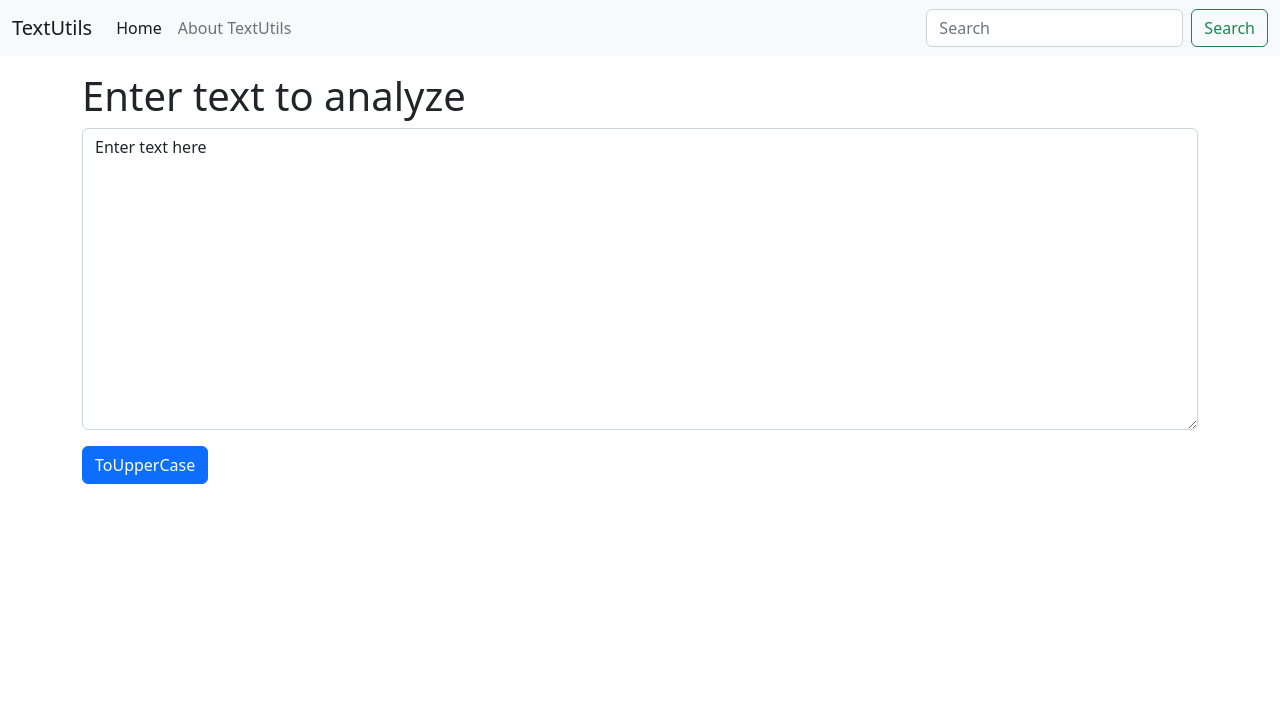
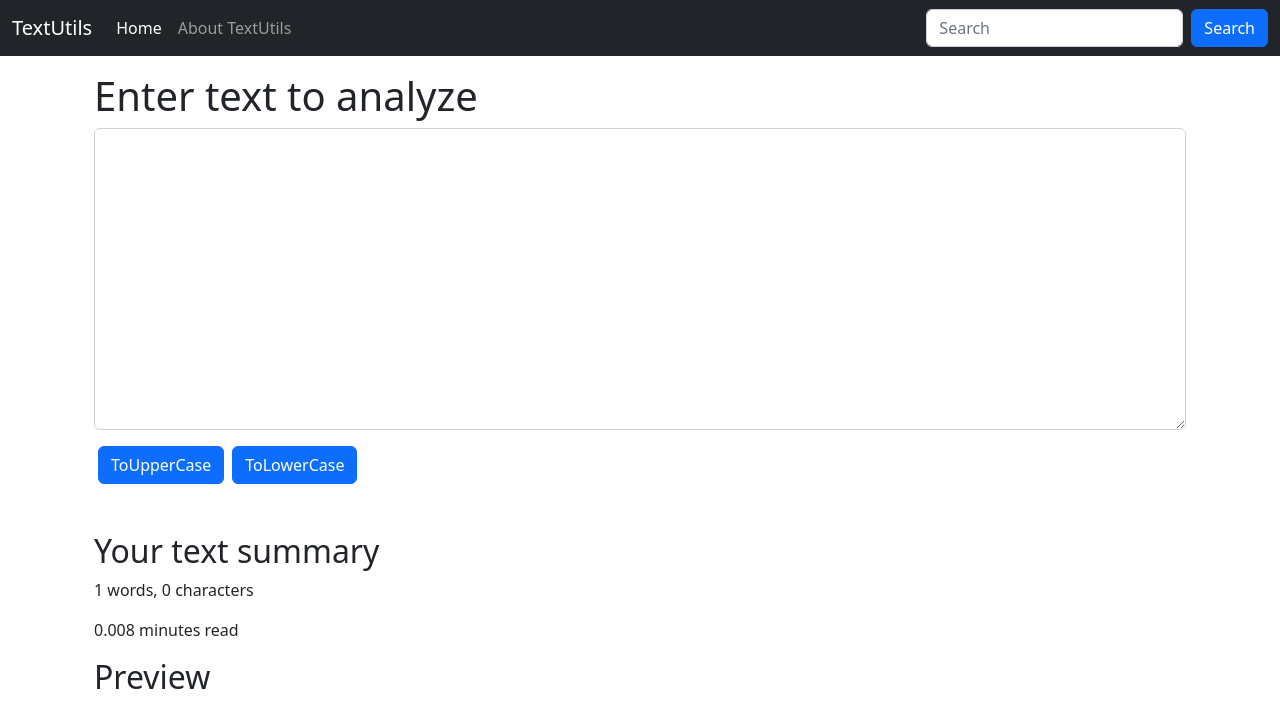
Before and after one commit to Avinash2103/React-TextUtils, a React (Create React App) app: page / in a window 1280 px wide. Shown: the top 728 px of the page. Built offline with nearby package versions, Linux system fonts and the light colour scheme.

Commit message:
Adding more Logic to TextUtils | #8

```diff
--- a/src/components/Navbar.js
+++ b/src/components/Navbar.js
@@ -3,7 +3,7 @@ import PropTypes from "prop-types";
 
 export default function Navbar(props) {
   return (
-    <nav className="navbar navbar-expand-lg bg-light">
+    <nav className="navbar navbar-expand-lg navbar-dark bg-dark">
       <div className="container-fluid">
         <a className="navbar-brand" href="/">
           {props.title}
@@ -39,7 +39,7 @@ export default function Navbar(props) {
               placeholder="Search"
               aria-label="Search"
             />
-            <button className="btn btn-outline-success" type="submit">
+            <button className="btn btn-primary" type="submit">
               Search
             </button>
           </form>
--- a/src/components/TextForm.js
+++ b/src/components/TextForm.js
@@ -6,14 +6,20 @@ export default function TextForm(props) {
     setText(text.toUpperCase());
   };
 
+  const handleLowerClick = () => {
+    setText(text.toLowerCase());
+  };
+
   const handleOnChange = (event) => {
     setText(event.target.value);
   };
 
-  const [text, setText] = useState("Enter text here");
+  const [text, setText] = useState('');
 
+  let wordCout = text.split(" ").length;
   return (
-    <div>
+    <>
+      <div className="container">
         <h1>{props.heading}</h1>
         <div className="mb-3">
           <textarea
@@ -24,10 +30,23 @@ export default function TextForm(props) {
             rows="12"
           ></textarea>
         </div>
-      <button className="btn btn-primary" onClick={handleUpClick}>
+        <button className="btn btn-primary mx-1" onClick={handleUpClick}>
           ToUpperCase
         </button>
+        <button className="btn btn-primary mx-1" onClick={handleLowerClick}>
+          ToLowerCase
+        </button>
       </div>
+      <div className="container my-5">
+        <h2>Your text summary</h2>
+        <p>
+          {wordCout} words, {text.length} characters
+        </p>
+        <p>{0.008 * wordCout} minutes read</p>
+        <h2>Preview</h2>
+        <p>{text}</p>
+      </div>
+    </>
   );
 }
 
```
Lines whose indentation alone changed are shown as unchanged.
